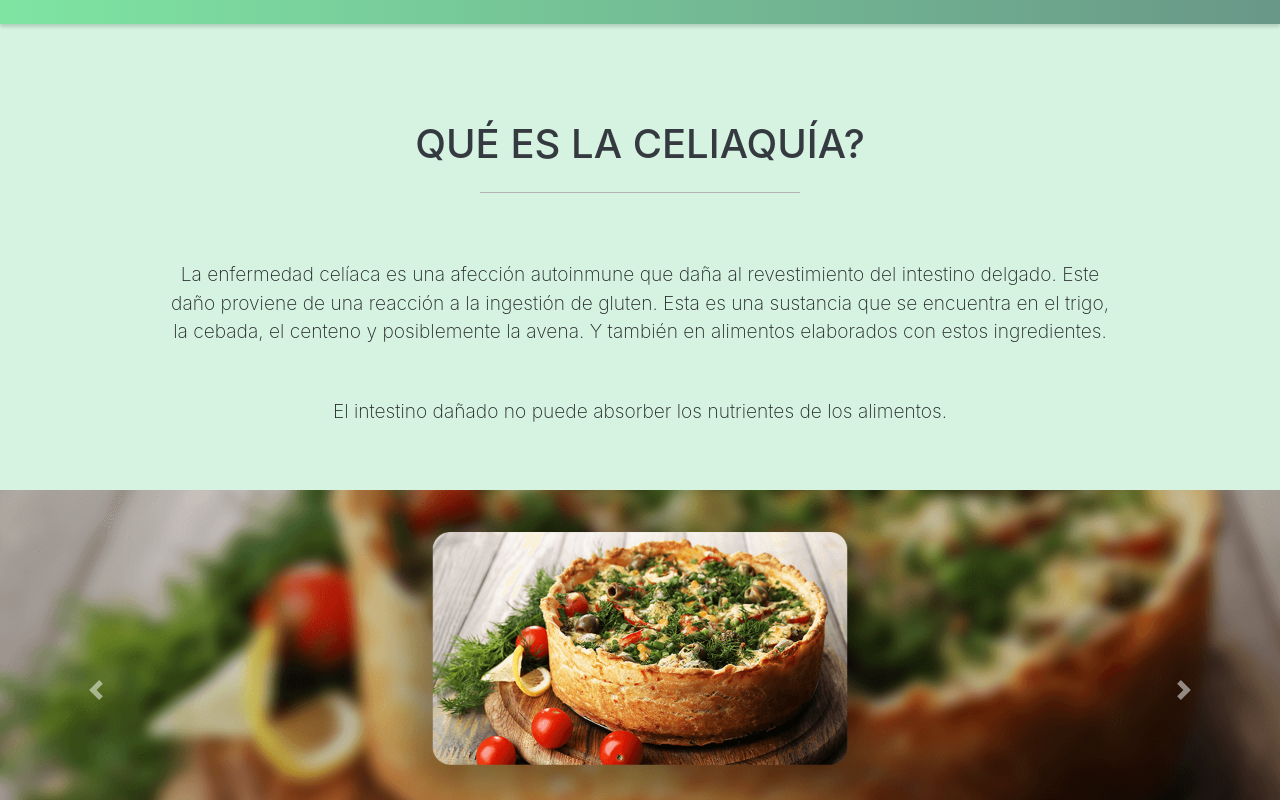
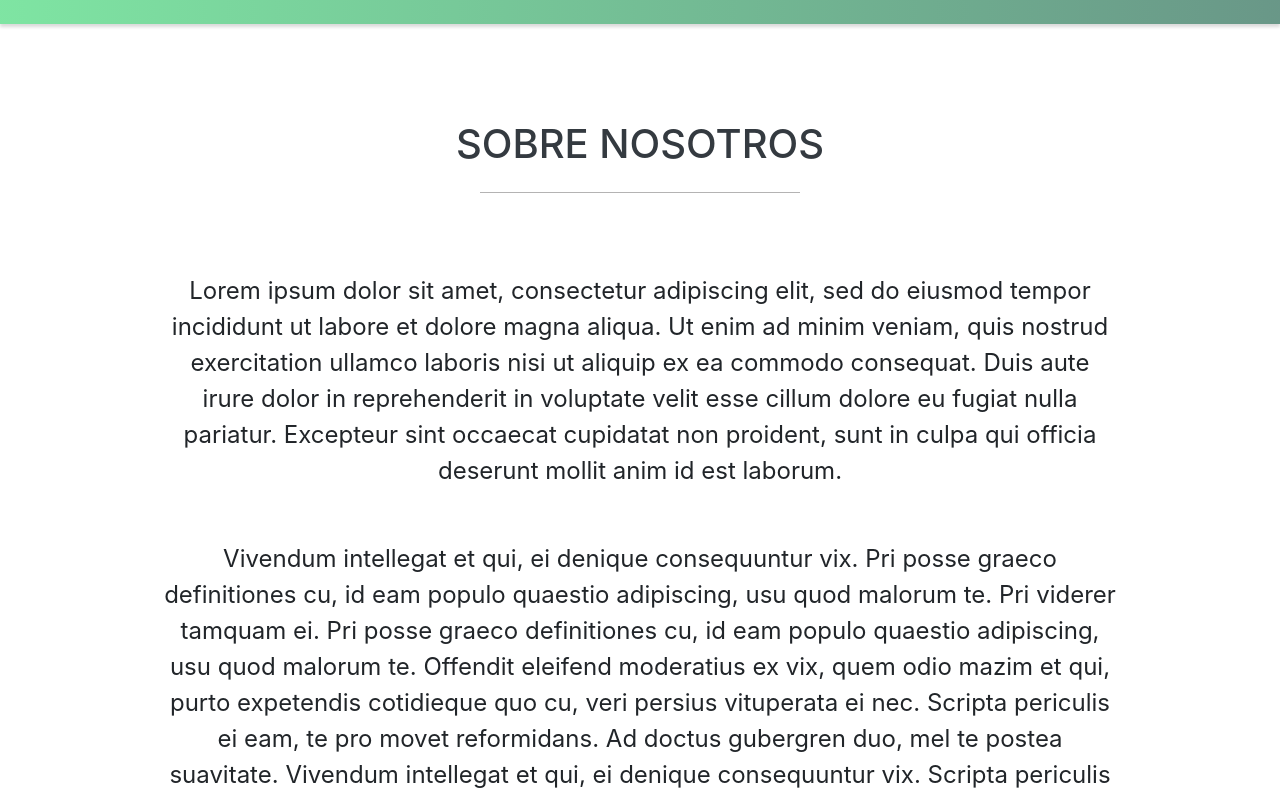
Before and after one commit to veroeb/Proyecto_Final_Echezarreta_FED, a React (Create React App) app in the folder Celifood/: page /about-us in a window 1280 px wide. Shown: the part 420-1220 px from the top of the page. Built offline with nearby package versions, Linux system fonts and the light colour scheme; no server answers.

Commit message:
Agregada la pagina de Sobre Nosotros
Arreglado el mail del footer

```diff
--- a/Celifood/public/css/styles.css
+++ b/Celifood/public/css/styles.css
@@ -258,6 +258,10 @@ ul.social .svg-inline--fa:hover{
   border-top: .05rem solid white;
 }
 
+.about-us{
+  font-size: 1.5rem;
+}
+
 
 /*============= MEDIA QUERIES =============*/
 
--- a/Celifood/src/App.js
+++ b/Celifood/src/App.js
@@ -16,6 +16,7 @@ import Pizza from './Pages/Pizza';
 import Tarta from './Pages/Tarta';
 import Pancake from './Pages/Pancake';
 import Recetas from './Pages/Recetas';
+import AboutUs from './Pages/AboutUs';
 
 function App() {
   return (
@@ -23,6 +24,9 @@ function App() {
       <Banner />
       <Header />
       <Switch>
+      <Route path="/about-us">
+          <AboutUs />
+        </Route>
         <Route path="/recetas">
           <Recetas />
         </Route>
--- a/Celifood/src/Components/Footer.js
+++ b/Celifood/src/Components/Footer.js
@@ -28,7 +28,7 @@ export default class Footer extends React.Component {
                             <div className="col-lg-4 px-4 my-4">
                                 <h3 className="border-top border-bottom w-75 mx-auto py-3 mb-4">Contáctanos</h3>
                                 <p>2613 0000</p>
-                                <p>celiafood@gmail.com</p>
+                                <p>celifood@gmail.com</p>
                                 <p>123 Calle Sur</p>
                                 <p>Montevideo, Uruguay</p>
                             </div>
--- a/Celifood/src/Components/Header.js
+++ b/Celifood/src/Components/Header.js
@@ -31,7 +31,7 @@ export default class Header extends React.Component {
                         <ul className="navbar-nav ml-auto" id="navbar-activation">
                             <li className="nav-item"><Link to="index.html" className="nav-link active">Home</Link></li>
                             <li className="nav-item"><Link to="/recetas" className="nav-link">Recetas</Link></li>
-                            <li className="nav-item"><Link to="/" className="nav-link">Sobre Nosotros</Link></li>
+                            <li className="nav-item"><Link to="/about-us" className="nav-link">Sobre Nosotros</Link></li>
                             <li className="nav-item"><Link to="/" className="nav-link">FAQs</Link></li>
                             <li className="nav-item"><Link to="/recetas" className="nav-link"><i className="fa fa-search icon-nav" /></Link></li>
                         </ul>
--- /dev/null
+++ b/Celifood/src/Pages/AboutUs.js
@@ -0,0 +1,28 @@
+import React from 'react';
+
+export default class AboutUs extends React.Component {
+    render() {
+        return (
+            <div className="about-us">
+                <div className="row py-0 py-sm-3 pt-lg-5">
+                    <div className="col-12 text-center text-uppercase mt-5">
+                        <h1 className="text-dark pb-3">
+                            Sobre Nosotros
+                        </h1>
+                        <div className="border-top border-dark w-25 mx-auto pb-5" />
+                    </div>
+                </div>
+                <div className="row justify-content-sm-center pt-5 py-0 py-sm-3 pb-lg-5">
+                    <div className="col-md-9 text-center mx-5 pb-5">
+                        <p>Lorem ipsum dolor sit amet, consectetur adipiscing elit, sed do eiusmod tempor incididunt ut labore et dolore magna aliqua. Ut enim ad minim veniam, quis nostrud exercitation ullamco laboris nisi ut aliquip ex ea commodo consequat. Duis aute irure dolor in reprehenderit in voluptate velit esse cillum dolore eu fugiat nulla pariatur. Excepteur sint occaecat cupidatat non proident, sunt in culpa qui officia deserunt mollit anim id est laborum.
+
+                        </p>
+                        <br />
+                        <p>Vivendum intellegat et qui, ei denique consequuntur vix. Pri posse graeco definitiones cu, id eam populo quaestio adipiscing, usu quod malorum te. Pri viderer tamquam ei. Pri posse graeco definitiones cu, id eam populo quaestio adipiscing, usu quod malorum te. Offendit eleifend moderatius ex vix, quem odio mazim et qui, purto expetendis cotidieque quo cu, veri persius vituperata ei nec. Scripta periculis ei eam, te pro movet reformidans. Ad doctus gubergren duo, mel te postea suavitate. Vivendum intellegat et qui, ei denique consequuntur vix. Scripta periculis ei eam, te pro movet reformidans. Offendit eleifend moderatius ex vix, quem odio mazim et qui, purto expetendis cotidieque quo cu, veri persius vituperata ei nec. Scripta periculis ei eam, te pro movet reformidans. Pri posse graeco definitiones cu, id eam populo quaestio adipiscing, usu quod malorum te.
+                        </p>
+                    </div>
+                </div>
+            </div>
+        );
+    }
+}
```
Also changed, not shown: 1 other file (tests, documents, lock files or other folders).
